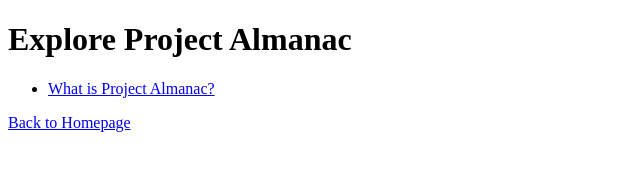
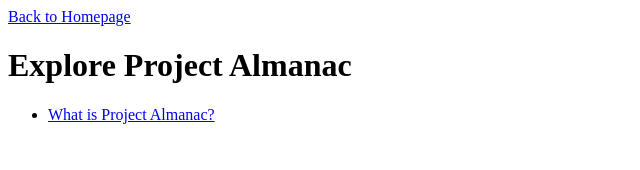
Before and after one commit to Meseriasul19/HTML-Assigment, a plain HTML site: page info.html in a window 1280 px wide. Shown: the whole page, without its empty margins (0-640 px from the left). Drawn offline with Linux system fonts and the light colour scheme.

Commit message:
adding header and main tags

```diff
--- a/info.html
+++ b/info.html
@@ -6,10 +6,17 @@
     <title>Information</title>
 </head>
 <body>
-    <h1>Explore Project Almanac</h1>
-    <ul>
-        <li><a href="main.html">What is Project Almanac?</a></li>
-    </ul>
-    <a href="index.html">Back to Homepage</a>
+
+    <header>
+        <a href="index.html">Back to Homepage</a>
+        <h1>Explore Project Almanac</h1>
+    </header>
+
+    <main>
+        <ul>
+            <li><a href="main.html">What is Project Almanac?</a></li>
+        </ul>
+    </main>
+
 </body>
 </html>
```
Also changed, not shown: index.html (+10 -3 lines), main.html (+8 -1 lines).
